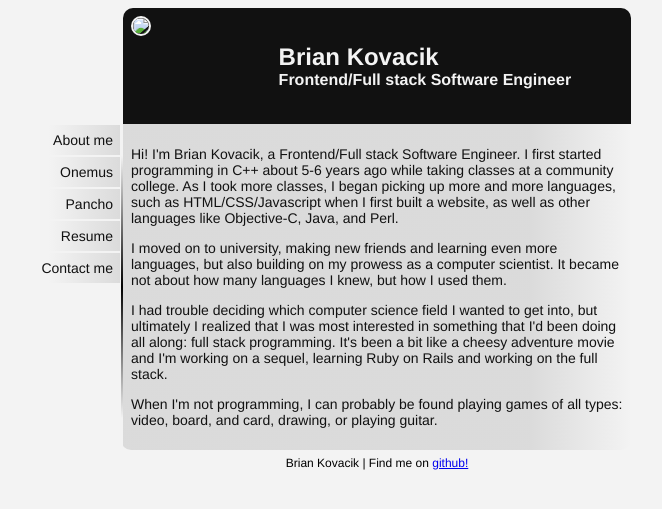
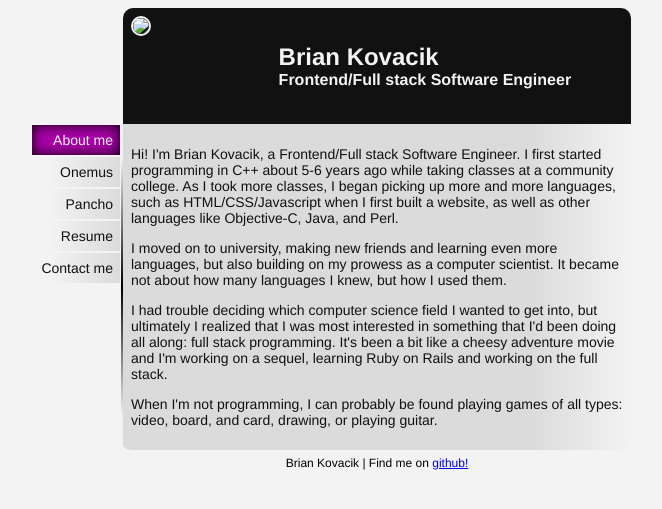
Before and after one commit to bkovacik/bkovacik.github.io, a Jekyll site: the page built from index.html, in a window 1280 px wide. Shown: the top 509 px of the page, without its empty margins (309-971 px from the left). Built offline with Jekyll 4.4.1, drawn with Linux system fonts in a browser that asks for light colours.

Commit message:
added active page on the navbar

```diff
--- a/_includes/navbar.html
+++ b/_includes/navbar.html
@@ -1,7 +1,13 @@
 <div class="left" id="nav-bar">
   <ul id="nav-list">
     {% for link in site.data.site_map %}
-      <a class="nav" href="{{ link.url }}"><li class="nav">{{ link.name | capitalize | replace: '_', ' ' }}</li></a>
+      {% assign url = link.url | remove: 'index.html' %}
+      {% if page.url == url %}
+        {% assign active = " active" %}
+      {% else %}
+        {% assign active = "" %}
+      {% endif %}
+      <a class="nav{{ active }} {{ link.url | remove: 'index.html' }} {{ page.url}}" href="{{ link.url }}"><li class="nav{{ active }}">{{ link.name | capitalize | replace: '_', ' ' }}</li></a>
     {% endfor %}
   </ul>
 </div>
--- a/css/main.scss
+++ b/css/main.scss
@@ -95,7 +95,7 @@ a.nav {
   text-decoration: none;
 }
 
-a.nav:hover {
+a.nav:hover, a.nav.active {
   color: $light-text-color;
 }
 
@@ -121,7 +121,7 @@ li.nav {
   padding: $padding;
 }
 
-li.nav:hover {
+li.nav:hover, li.nav.active {
   background-color: rand-color();
   box-shadow: inset 0 0 $padding * 2 black;
 }
```
